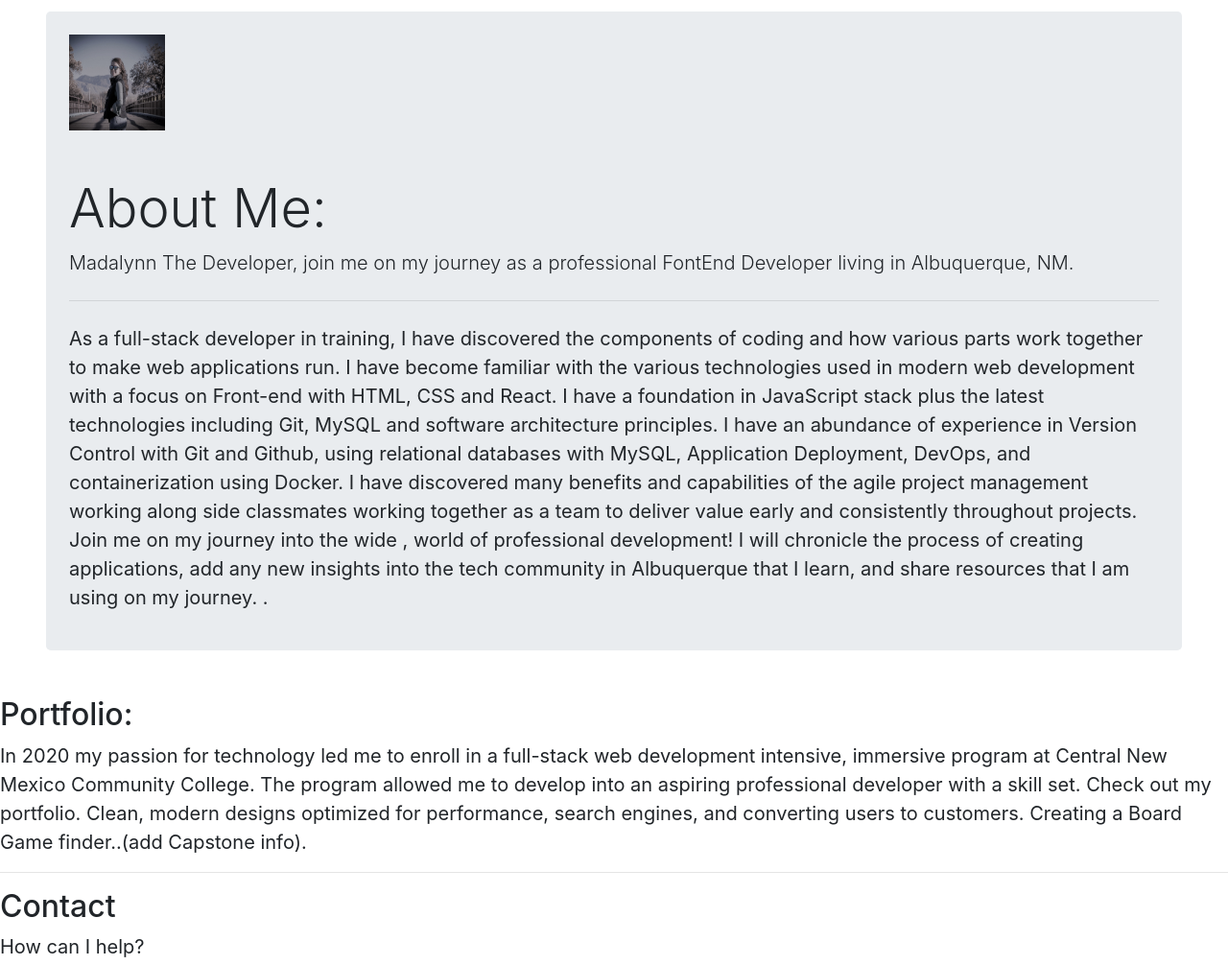
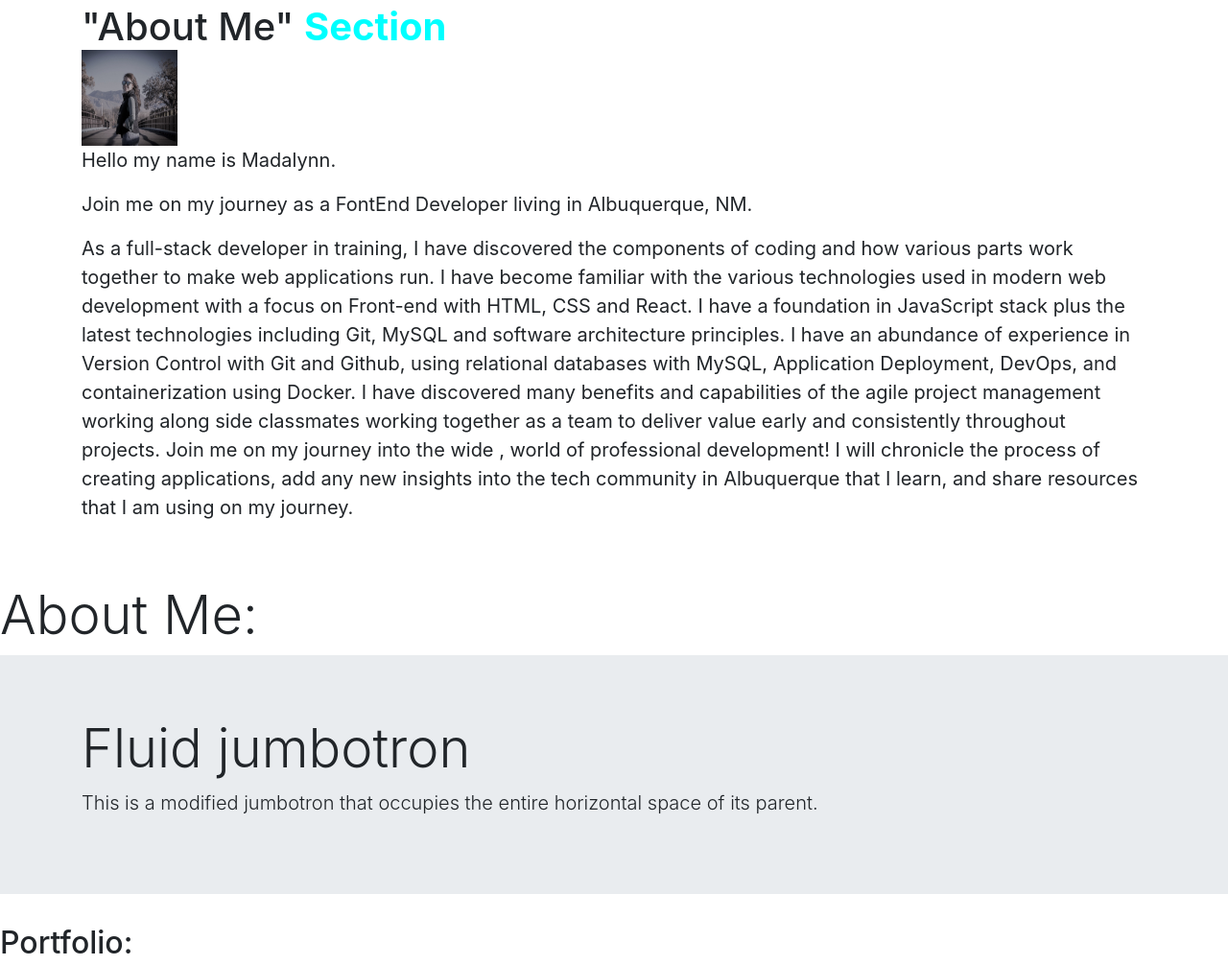
Before and after one commit to MadalynnTheDeveloper/personal-website-project, a plain HTML site: page public_html/documentation/milestone-3.html in a window 1280 px wide. Shown: the part 1699-2705 px from the top of the page at 96% size. Drawn offline with nearby package versions, Linux system fonts and the light colour scheme; files that its build step writes are made by us from their sources; files whose address does not match are found by name.

Commit message:
correcting milestone-3.html structure

```diff
--- a/public_html/documentation/milestone-3.html
+++ b/public_html/documentation/milestone-3.html
@@ -47,6 +47,7 @@
                 </div>
             </section>
         <!--insert card for image to be places in??-->
+                 <
                  <img src="../images/SandiaMountains.jpeg" height="1000" width="1393" alt="image-SandiaMountains.jpeg">
                 <p>
 
@@ -55,21 +56,43 @@
     <!--Intro section ends -->
 
     <!-- About Me Section begins -->
-    <!--Jumbotron begins-->
-        <div class="jumbotron m-5 p-4">
-            <img src="../images/MadalynnABQ.jpg" height="100" width="100" alt="image-MadalynnABQ.jpg">
+            <section id="about" class="about-section">
+                <div class="container">
+                    <div class="row">
+                        <div class="col-lg-12">
+                            <h1 class="section-title">"About Me"
+                                <span>Section</span>
+                            </h1>
+                                <img src="../images/MadalynnABQ.jpg" height="100" width="100" alt="image-MadalynnABQ.jpg">
+                            <p>Hello my name is Madalynn.</p>
+                            <p>Join me on my journey as a FontEnd Developer living in Albuquerque, NM.</p>
+                            <p>As a full-stack developer in training, I have discovered the components of coding and how various parts work together to make web applications run. I have become familiar with the various technologies used in modern web development with a focus on Front-end with HTML, CSS and React. I have a foundation in JavaScript stack plus the latest technologies including Git, MySQL and software architecture principles.
+                                I have an abundance of experience in Version Control with Git and Github, using relational databases with MySQL, Application Deployment, DevOps, and containerization using Docker. I have discovered many benefits and capabilities of the agile project management working along side classmates working together as a team to deliver value early and consistently throughout projects.
+                                Join me on my journey into the wide , world of professional development! I will chronicle the process of creating applications, add any new insights into the tech community in Albuquerque that I learn, and share resources that I am using on my journey.
+                            </p>
+                         </div>
+                    </div>
+                </div>
+            </section>
+
+
                 <h1 class="display-4 mt-5">About Me:</h1>
-                    <p class="lead">Madalynn The Developer, join me on my journey as a professional FontEnd Developer living in Albuquerque, NM.</p>
-                <hr class="my-4">
-                    <p>As a full-stack developer in training, I have discovered the components of coding and how various parts work together to make web applications run. I have become familiar with the various technologies used in modern web development with a focus on Front-end with HTML, CSS and React. I have a foundation in JavaScript stack plus the latest technologies including Git, MySQL and software architecture principles.
-                        I have an abundance of experience in Version Control with Git and Github, using relational databases with MySQL, Application Deployment, DevOps, and containerization using Docker. I have discovered many benefits and capabilities of the agile project management working along side classmates working together as a team to deliver value early and consistently throughout projects.
-                        Join me on my journey into the wide , world of professional development! I will chronicle the process of creating applications, add any new insights into the tech community in Albuquerque that I learn, and share resources that I am using on my journey.
-                        .</p>
-                        <!--<a class="btn btn-primary btn-lg" href="#" role="button">Learn more</a> -->
+
+
+
                     </div>
+            </section>
+                </div>
     <!-- About Me section ends-->
 
     <!-- Portfolio begins-->
+
+        <div class="jumbotron jumbotron-fluid">
+            <div class="container">
+                <h1 class="display-4">Fluid jumbotron</h1>
+                <p class="lead">This is a modified jumbotron that occupies the entire horizontal space of its parent.</p>
+            </div>
+        </div>
              <h2>Portfolio:</h2>
                  <p>
                      In 2020 my passion for technology led me to enroll in a full-stack web development intensive, immersive program at Central New Mexico Community College. The program allowed me to develop into an aspiring professional developer with a skill set. Check out my portfolio. Clean, modern designs optimized for performance, search engines, and converting users to customers. Creating a Board Game finder..(add Capstone info).
```
